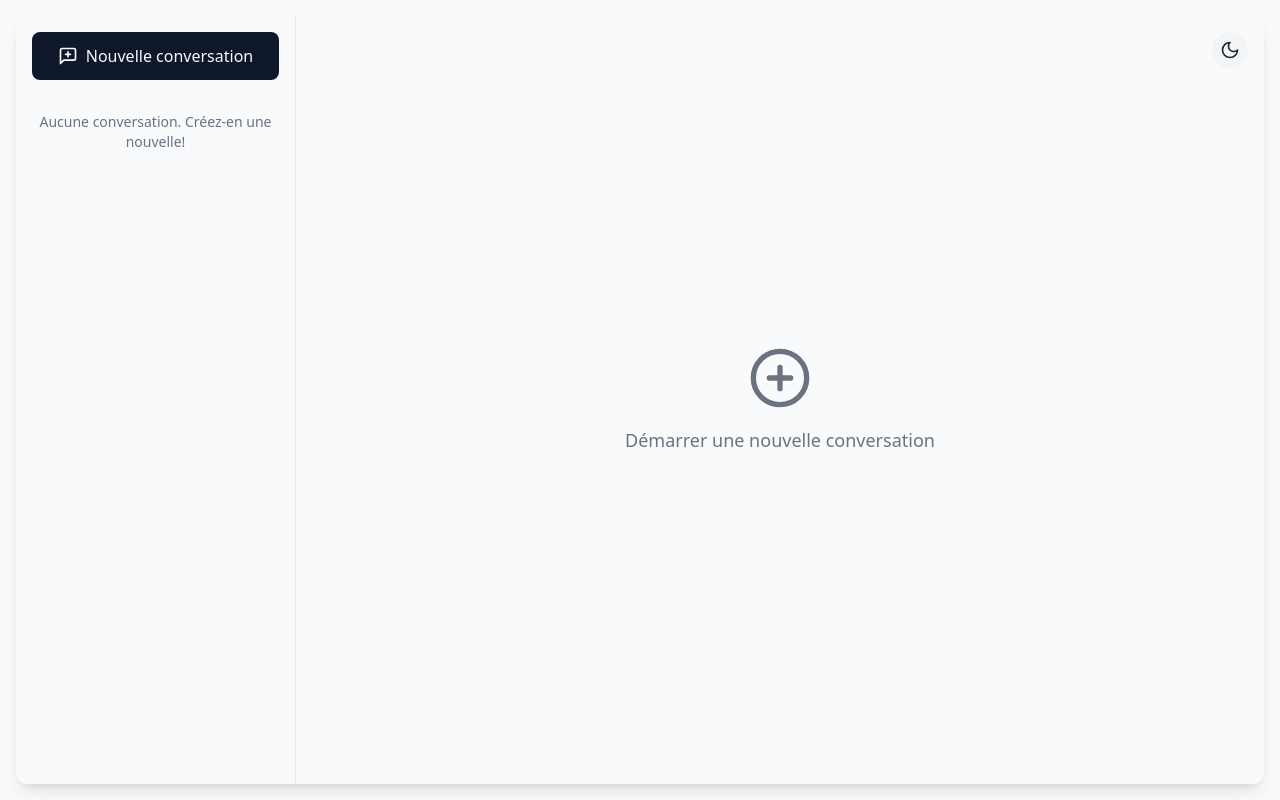
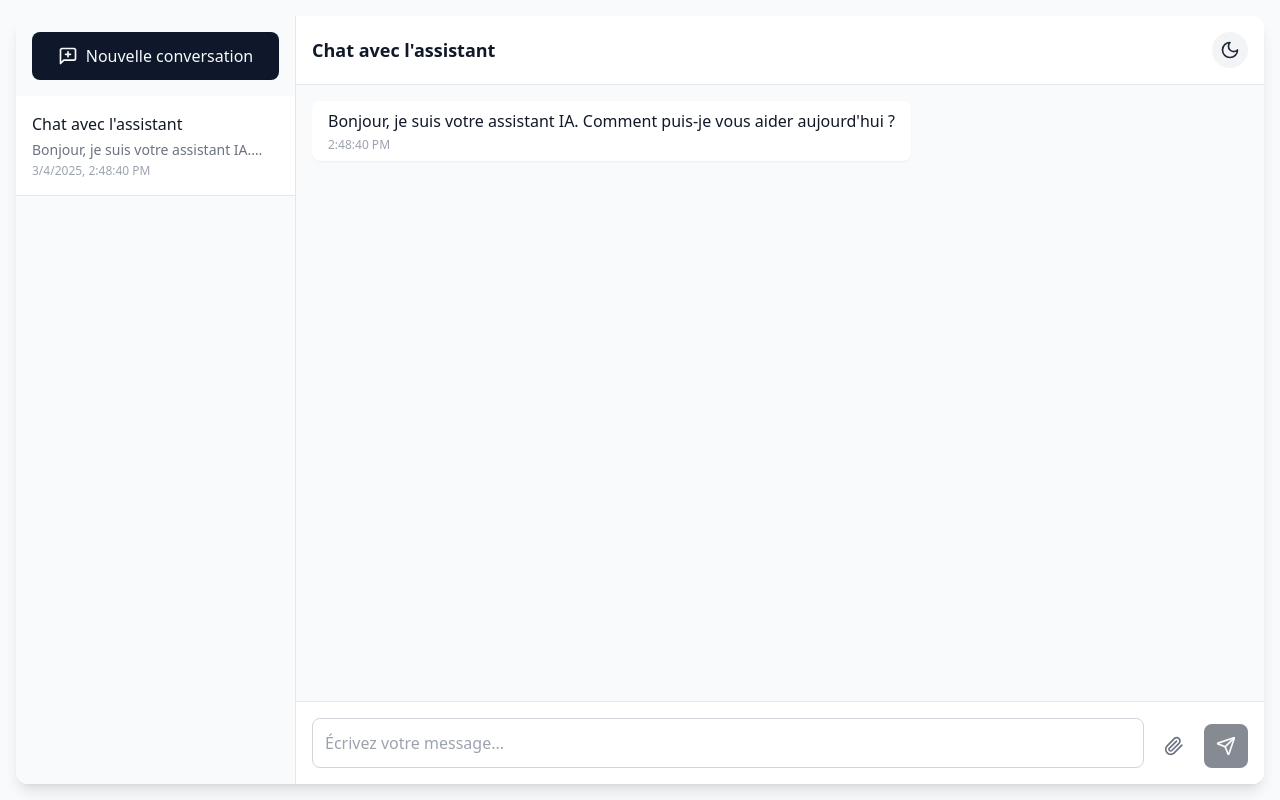
Before and after one commit to snylkd/chat-conversation-archive, a React (Vite) app: page / in a window 1280 px wide. Built offline with nearby package versions, Linux system fonts and the light colour scheme.

Commit message:
Remove empty state component
Remove the empty state component and navigate directly to the chat.

```diff
--- a/src/components/ChatContainer.tsx
+++ b/src/components/ChatContainer.tsx
@@ -19,6 +19,15 @@ const ChatContainer = () => {
     updateConversationTitle,
     addMessage
   } = useConversations();
+
+  // Créer automatiquement une conversation au démarrage si aucune n'existe
+  useEffect(() => {
+    if (conversations.length === 0) {
+      createNewConversation();
+    } else if (!activeConversation) {
+      setActiveConversation(conversations[0].id);
+    }
+  }, [conversations, activeConversation, createNewConversation, setActiveConversation]);
 
   // Automatically close sidebar on mobile when conversation selected
   useEffect(() => {
--- a/src/components/chat/EmptyState.tsx
+++ b/src/components/chat/EmptyState.tsx
@@ -1,24 +1,28 @@
 
 import React from 'react';
 import { motion } from 'framer-motion';
-import { PlusCircle } from 'lucide-react';
+import { MessageSquare } from 'lucide-react';
 
 interface EmptyStateProps {
   onCreate: () => void;
 }
 
 const EmptyState: React.FC<EmptyStateProps> = ({ onCreate }) => {
+  // Appelle la fonction onCreate automatiquement au chargement du composant
+  React.useEffect(() => {
+    onCreate();
+  }, [onCreate]);
+
   return (
     <div className="flex-1 flex items-center justify-center bg-gray-50 dark:bg-gray-900 transition-colors duration-200 px-6">
-      <motion.button
-        whileHover={{ scale: 1.05 }}
-        whileTap={{ scale: 0.95 }}
-        onClick={onCreate}
-        className="flex flex-col items-center text-gray-500 dark:text-gray-400 hover:text-gray-700 dark:hover:text-gray-200 transition-colors"
+      <motion.div
+        initial={{ opacity: 0 }}
+        animate={{ opacity: 1 }}
+        className="flex flex-col items-center text-gray-500 dark:text-gray-400"
       >
-        <PlusCircle className="w-12 h-12 md:w-16 md:h-16 mb-4" />
-        <span className="text-base md:text-lg font-medium text-center">Démarrer une nouvelle conversation</span>
-      </motion.button>
+        <MessageSquare className="w-12 h-12 md:w-16 md:h-16 mb-4 animate-pulse" />
+        <span className="text-base md:text-lg font-medium text-center">Initialisation du chat...</span>
+      </motion.div>
     </div>
   );
 };
--- a/src/utils/conversationUtils.ts
+++ b/src/utils/conversationUtils.ts
@@ -3,7 +3,7 @@ import type { Conversation, Message, FileAttachment } from '../types/chat';
 
 // Extract a title from the first user message
 export const extractTitleFromMessage = (content: string): string => {
-  if (!content) return "Nouvelle conversation";
+  if (!content) return "Chat avec l'assistant";
 
   // Take the first 30 characters or the first sentence, whichever is shorter
   const firstSentence = content.split(/[.!?]/)[0].trim();
@@ -16,9 +16,16 @@ export const extractTitleFromMessage = (content: string): string => {
 export const createNewConversationObject = (id: number): Conversation => {
   return {
     id: Math.random().toString(36).substring(7),
-    title: `Conversation ${id}`,
-    messages: [],
-    lastMessage: "Nouvelle conversation",
+    title: `Chat avec l'assistant`,
+    messages: [
+      {
+        id: Math.random().toString(36).substring(7),
+        content: "Bonjour, je suis votre assistant IA. Comment puis-je vous aider aujourd'hui ?",
+        type: 'assistant',
+        timestamp: new Date(),
+      }
+    ],
+    lastMessage: "Bonjour, je suis votre assistant IA. Comment puis-je vous aider aujourd'hui ?",
     timestamp: new Date(),
   };
 };
```
